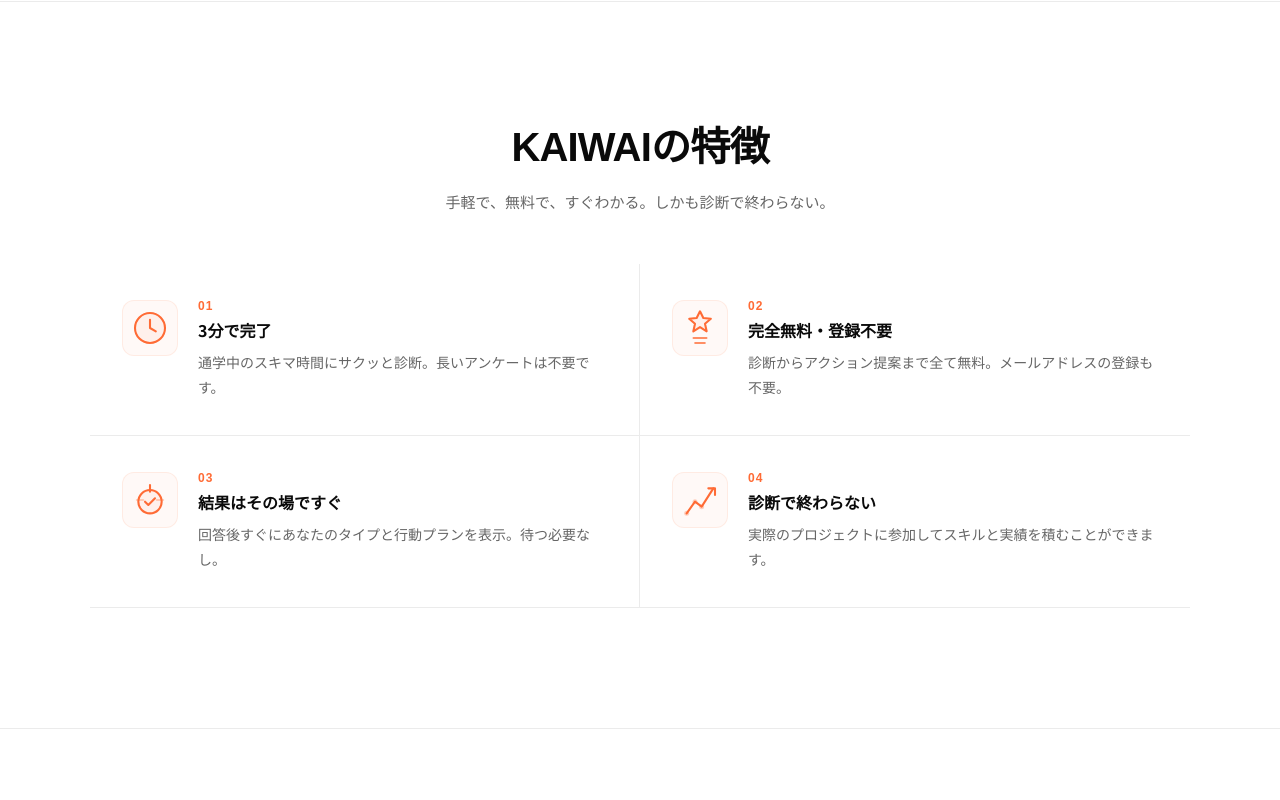
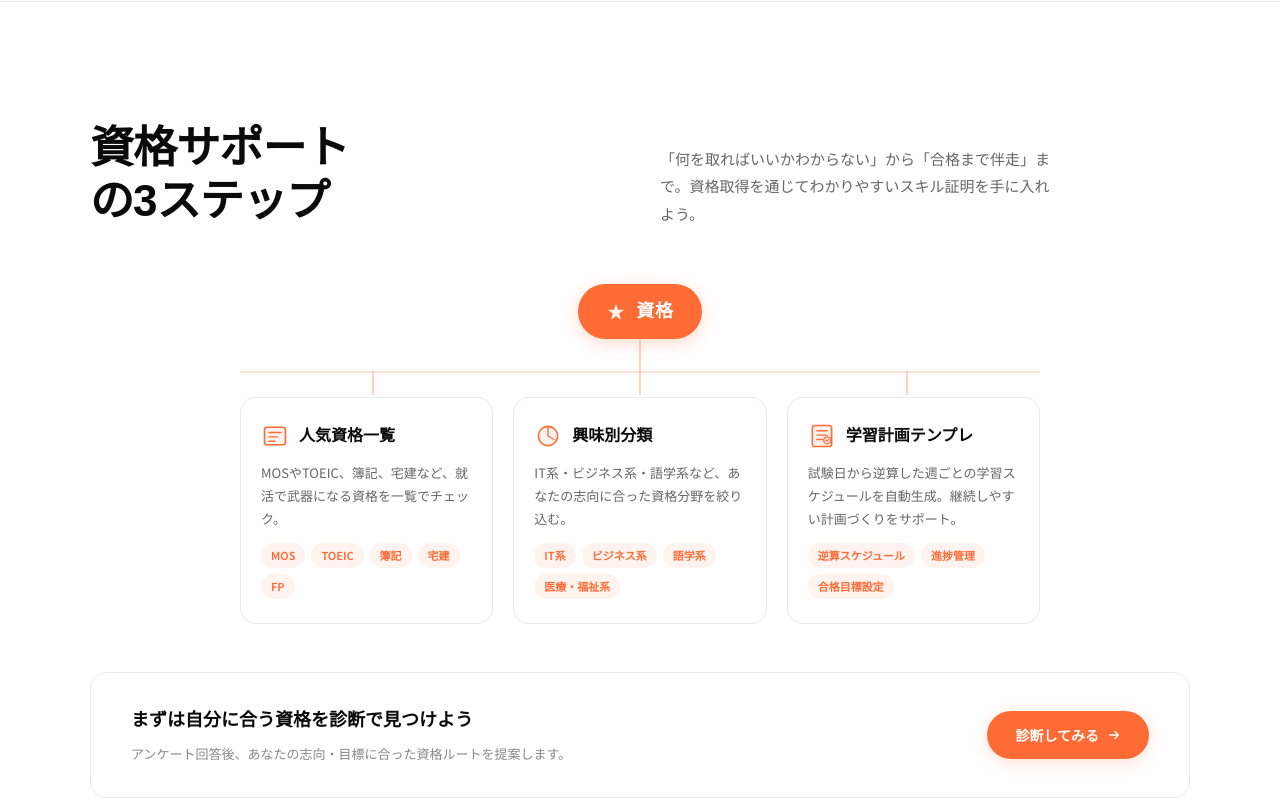
Before and after one commit to yukiko10140422-star/kaiwai-top, a Next.js app: page / in a window 1280 px wide. Shown: the part 4320-5120 px from the top of the page. Built offline with nearby package versions, Linux system fonts and the light colour scheme.

Commit message:
資格サポートの樹形図セクションを追加

```diff
--- a/src/app/page.tsx
+++ b/src/app/page.tsx
@@ -4,6 +4,7 @@
 import ResultPreview from "@/components/ResultPreview";
 import MidCTA from "@/components/MidCTA";
 import GrowthPath from "@/components/GrowthPath";
+import QualificationTree from "@/components/QualificationTree";
 import Features from "@/components/Features";
 import Testimonials from "@/components/Testimonials";
 import FAQ from "@/components/FAQ";
@@ -24,6 +25,7 @@
         <ResultPreview />
         <MidCTA />
         <GrowthPath />
+        <QualificationTree />
         <Features />
         <Testimonials />
         <FAQ />
--- /dev/null
+++ b/src/components/QualificationTree.tsx
@@ -0,0 +1,230 @@
+const branches = [
+  {
+    id: "popular",
+    label: "人気資格一覧",
+    icon: (
+      <svg viewBox="0 0 32 32" fill="none" style={{ width: 28, height: 28 }}>
+        <rect x="4" y="6" width="24" height="20" rx="3" stroke="var(--color-accent)" strokeWidth="1.8" fill="rgba(255,107,53,0.08)" />
+        <path d="M9 12h14M9 17h10M9 22h7" stroke="var(--color-accent)" strokeWidth="1.5" strokeLinecap="round" />
+      </svg>
+    ),
+    desc: "MOSやTOEIC、簿記、宅建など、就活で武器になる資格を一覧でチェック。",
+    chips: ["MOS", "TOEIC", "簿記", "宅建", "FP"],
+  },
+  {
+    id: "interest",
+    label: "興味別分類",
+    icon: (
+      <svg viewBox="0 0 32 32" fill="none" style={{ width: 28, height: 28 }}>
+        <circle cx="16" cy="16" r="11" stroke="var(--color-accent)" strokeWidth="1.8" fill="rgba(255,107,53,0.08)" />
+        <path d="M16 5v11l7 4" stroke="var(--color-accent)" strokeWidth="1.5" strokeLinecap="round" strokeLinejoin="round" />
+      </svg>
+    ),
+    desc: "IT系・ビジネス系・語学系など、あなたの志向に合った資格分野を絞り込む。",
+    chips: ["IT系", "ビジネス系", "語学系", "医療・福祉系"],
+  },
+  {
+    id: "plan",
+    label: "学習計画テンプレ",
+    icon: (
+      <svg viewBox="0 0 32 32" fill="none" style={{ width: 28, height: 28 }}>
+        <rect x="5" y="4" width="22" height="24" rx="3" stroke="var(--color-accent)" strokeWidth="1.8" fill="rgba(255,107,53,0.08)" />
+        <path d="M10 10h12M10 15h12M10 20h7" stroke="var(--color-accent)" strokeWidth="1.5" strokeLinecap="round" />
+        <circle cx="22" cy="21" r="4" fill="rgba(255,107,53,0.15)" stroke="var(--color-accent)" strokeWidth="1.5" />
+        <path d="M20.5 21l1 1 2-2" stroke="var(--color-accent)" strokeWidth="1.2" strokeLinecap="round" strokeLinejoin="round" />
+      </svg>
+    ),
+    desc: "試験日から逆算した週ごとの学習スケジュールを自動生成。継続しやすい計画づくりをサポート。",
+    chips: ["逆算スケジュール", "進捗管理", "合格目標設定"],
+  },
+];
+
+export default function QualificationTree() {
+  return (
+    <section
+      className="section-spacing"
+      style={{ background: "var(--color-bg)", borderTop: "1px solid var(--color-border)" }}
+    >
+      <div className="container-inner">
+        {/* Header */}
+        <div className="editorial-header">
+          <h2 className="editorial-title">
+            資格サポート<br />の3ステップ
+          </h2>
+          <p className="editorial-sub">
+            「何を取ればいいかわからない」から「合格まで伴走」まで。資格取得を通じてわかりやすいスキル証明を手に入れよう。
+          </p>
+        </div>
+
+        {/* Tree diagram */}
+        <div style={{ display: "flex", flexDirection: "column", alignItems: "center", marginBottom: 48 }}>
+
+          {/* Root node */}
+          <div
+            style={{
+              display: "inline-flex",
+              alignItems: "center",
+              gap: 10,
+              padding: "12px 28px",
+              borderRadius: 100,
+              background: "var(--color-accent)",
+              color: "#fff",
+              fontFamily: "var(--font-serif)",
+              fontWeight: 900,
+              fontSize: 18,
+              letterSpacing: "0.04em",
+              boxShadow: "0 4px 16px rgba(255,107,53,0.25)",
+            }}
+          >
+            <svg viewBox="0 0 24 24" fill="none" style={{ width: 20, height: 20 }}>
+              <path d="M12 2l2.4 7.4H22l-6.2 4.5 2.4 7.4L12 17l-6.2 4.3 2.4-7.4L2 9.4h7.6z" fill="rgba(255,255,255,0.9)" />
+            </svg>
+            資格
+          </div>
+
+          {/* Vertical stem */}
+          <div style={{ width: 2, height: 32, background: "rgba(255,107,53,0.3)" }} />
+
+          {/* Horizontal connector */}
+          <div style={{ position: "relative", width: "100%", maxWidth: 800, height: 2, background: "rgba(255,107,53,0.2)" }}>
+            {[0, 1, 2].map((i) => (
+              <div
+                key={i}
+                style={{
+                  position: "absolute",
+                  left: `${16.67 + i * 33.33}%`,
+                  top: 0,
+                  transform: "translateX(-50%)",
+                  width: 2,
+                  height: 24,
+                  background: "rgba(255,107,53,0.3)",
+                }}
+              />
+            ))}
+          </div>
+
+          {/* Branch cards */}
+          <div
+            style={{
+              display: "grid",
+              gridTemplateColumns: "repeat(3, 1fr)",
+              gap: 20,
+              width: "100%",
+              maxWidth: 800,
+              paddingTop: 24,
+            }}
+            className="max-md:!grid-cols-1"
+          >
+            {branches.map((branch) => (
+              <div
+                key={branch.id}
+                style={{
+                  background: "var(--color-surface)",
+                  border: "1px solid var(--color-border)",
+                  borderRadius: 16,
+                  padding: "24px 20px",
+                  display: "flex",
+                  flexDirection: "column",
+                  gap: 12,
+                  transition: "box-shadow 0.2s",
+                }}
+              >
+                {/* Icon + label */}
+                <div style={{ display: "flex", alignItems: "center", gap: 10 }}>
+                  {branch.icon}
+                  <span
+                    style={{
+                      fontFamily: "var(--font-serif)",
+                      fontWeight: 900,
+                      fontSize: 16,
+                      color: "var(--color-primary)",
+                    }}
+                  >
+                    {branch.label}
+                  </span>
+                </div>
+
+                {/* Description */}
+                <p style={{ fontSize: 13, color: "#666", lineHeight: 1.75 }}>
+                  {branch.desc}
+                </p>
+
+                {/* Chips */}
+                <div style={{ display: "flex", flexWrap: "wrap", gap: 6 }}>
+                  {branch.chips.map((chip) => (
+                    <span
+                      key={chip}
+                      style={{
+                        fontSize: 11,
+                        fontWeight: 600,
+                        padding: "3px 10px",
+                        borderRadius: 100,
+                        background: "rgba(var(--accent-rgb), 0.08)",
+                        color: "var(--color-accent)",
+                      }}
+                    >
+                      {chip}
+                    </span>
+                  ))}
+                </div>
+              </div>
+            ))}
+          </div>
+        </div>
+
+        {/* Bottom CTA banner */}
+        <div
+          style={{
+            borderRadius: 16,
+            background: "var(--color-warm)",
+            border: "1px solid var(--color-border)",
+            padding: "32px 40px",
+            display: "flex",
+            flexWrap: "wrap",
+            alignItems: "center",
+            justifyContent: "space-between",
+            gap: 20,
+          }}
+        >
+          <div>
+            <div
+              style={{
+                fontFamily: "var(--font-serif)",
+                fontSize: 18,
+                fontWeight: 900,
+                marginBottom: 6,
+                color: "var(--color-primary)",
+              }}
+            >
+              まずは自分に合う資格を診断で見つけよう
+            </div>
+            <p style={{ fontSize: 13, color: "#888", lineHeight: 1.7 }}>
+              アンケート回答後、あなたの志向・目標に合った資格ルートを提案します。
+            </p>
+          </div>
+          <a
+            href="#診断"
+            style={{
+              display: "inline-flex",
+              alignItems: "center",
+              gap: 8,
+              padding: "12px 28px",
+              borderRadius: 100,
+              background: "var(--color-accent)",
+              color: "#fff",
+              fontWeight: 700,
+              fontSize: 14,
+              whiteSpace: "nowrap",
+              boxShadow: "0 4px 16px rgba(255,107,53,0.2)",
+            }}
+          >
+            診断してみる
+            <svg viewBox="0 0 16 16" fill="none" style={{ width: 14, height: 14 }}>
+              <path d="M3 8h10M9 4l4 4-4 4" stroke="#fff" strokeWidth="1.5" strokeLinecap="round" strokeLinejoin="round" />
+            </svg>
+          </a>
+        </div>
+      </div>
+    </section>
+  );
+}
```
